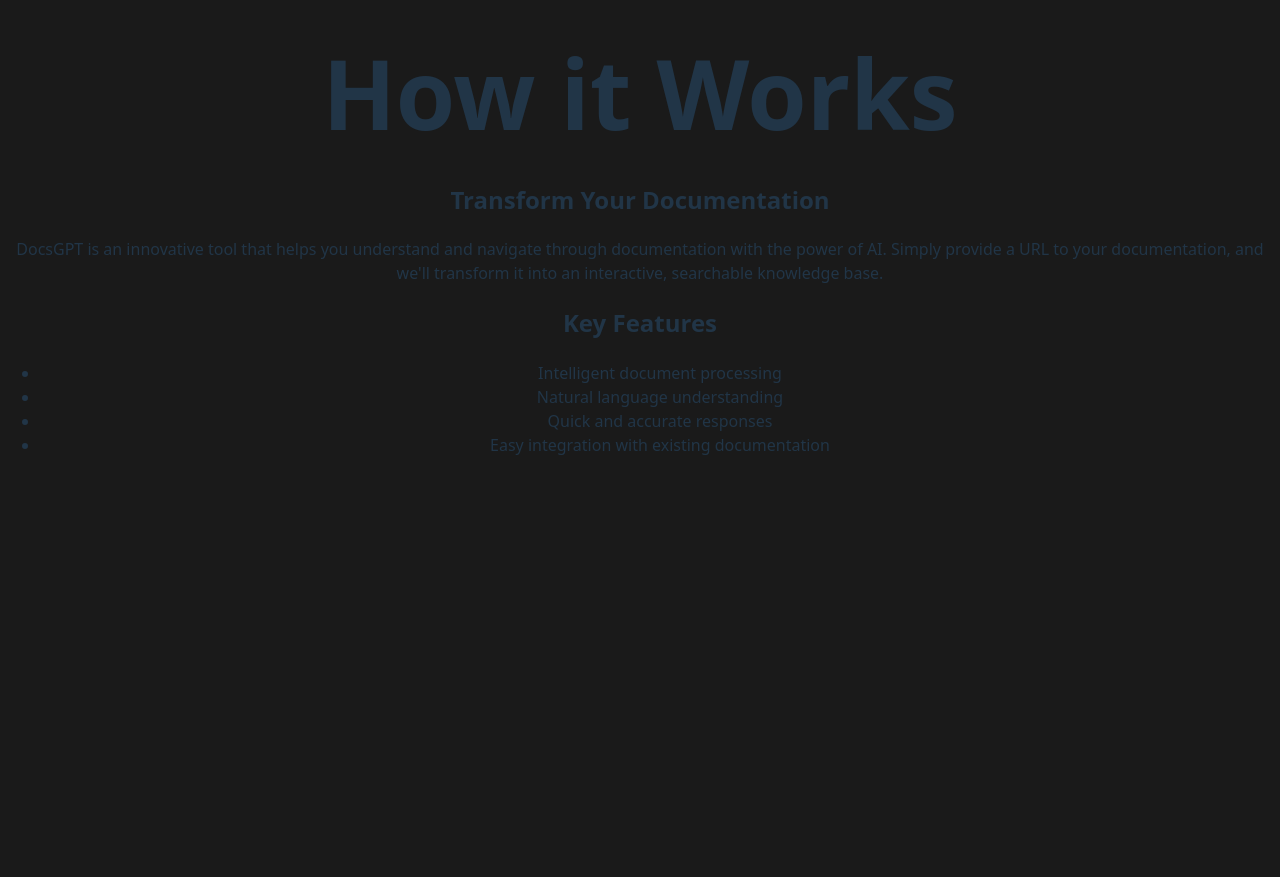
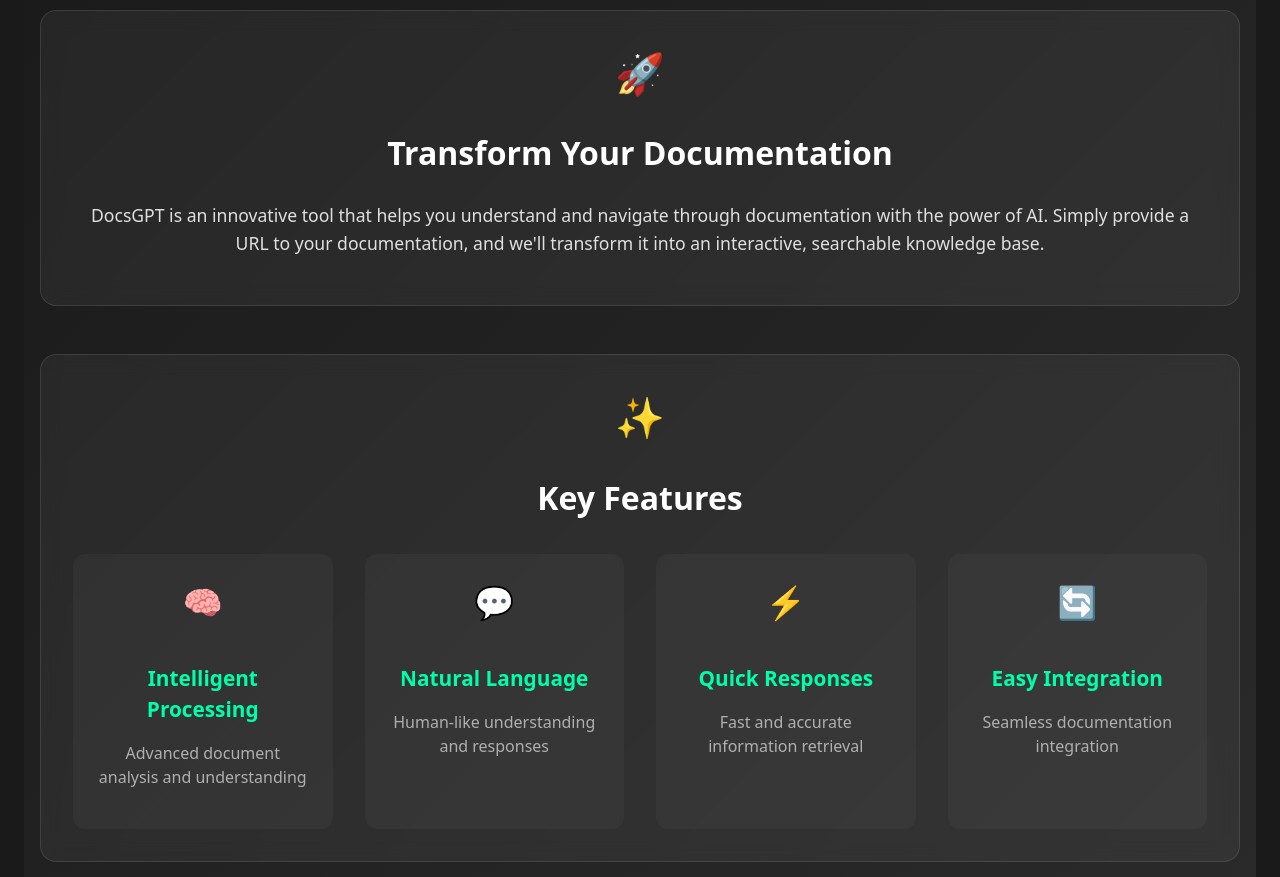
Before and after one commit to Ayan-Nalawade/Test, a React (Vite) app: page / in a window 1280 px wide. Shown: the part 1920-2797 px from the top of the page. Built offline with nearby package versions, Linux system fonts and the light colour scheme.

Commit message:
final updated website

```diff
--- a/src/App.css
+++ b/src/App.css
@@ -474,3 +474,187 @@
   font-size: 0.85rem;
   margin-top: 0.25rem;
 }
+
+/* About Section Styles */
+.about-main {
+  padding-top: 20px !important; /* Reduced from 60px to 20px */
+  margin-top: -40px; /* Added negative margin to pull section up */
+  background: linear-gradient(135deg, #1a1a1a 0%, #2a2a2a 100%);
+  position: relative;
+  z-index: 1;
+}
+
+.about-title {
+  font-size: 3.5rem;
+  color: #fff;
+  margin-bottom: 2rem;
+  text-align: center;
+  font-weight: 800;
+  background: linear-gradient(45deg, #00FFAB, #37FF8B);
+  -webkit-background-clip: text;
+  -webkit-text-fill-color: transparent;
+  text-shadow: 0 0 30px rgba(55, 255, 139, 0.3);
+}
+
+.about-container {
+  max-width: 1200px;
+  margin: 0 auto;
+  padding: 0 1rem;
+}
+
+.about-section {
+  margin-bottom: 3rem;
+}
+
+.about-card {
+  background: rgba(255, 255, 255, 0.05);
+  border-radius: 16px;
+  padding: 2rem;
+  backdrop-filter: blur(10px);
+  border: 1px solid rgba(255, 255, 255, 0.1);
+  transition: transform 0.3s ease, box-shadow 0.3s ease;
+}
+
+.about-card:hover {
+  transform: translateY(-5px);
+  box-shadow: 0 8px 30px rgba(0, 255, 171, 0.1);
+}
+
+.about-icon {
+  font-size: 2.5rem;
+  margin-bottom: 1rem;
+  text-align: center;
+}
+
+.about-section h2 {
+  color: #fff;
+  font-size: 2rem;
+  margin-bottom: 1.5rem;
+  text-align: center;
+  font-weight: 700;
+}
+
+.about-section p {
+  color: #e0e0e0;
+  line-height: 1.6;
+  font-size: 1.1rem;
+  margin-bottom: 1rem;
+}
+
+.features-grid {
+  display: grid;
+  grid-template-columns: repeat(auto-fit, minmax(240px, 1fr));
+  gap: 2rem;
+  margin-top: 2rem;
+}
+
+.feature-item {
+  text-align: center;
+  padding: 1.5rem;
+  background: rgba(255, 255, 255, 0.03);
+  border-radius: 12px;
+  transition: transform 0.3s ease;
+}
+
+.feature-item:hover {
+  transform: translateY(-3px);
+}
+
+.feature-icon {
+  font-size: 2rem;
+  margin-bottom: 1rem;
+  display: inline-block;
+}
+
+.feature-item h3 {
+  color: #00FFAB;
+  font-size: 1.3rem;
+  margin-bottom: 0.8rem;
+  font-weight: 600;
+}
+
+.feature-item p {
+  color: #b0b0b0;
+  font-size: 1rem;
+  line-height: 1.5;
+}
+
+@media (max-width: 768px) {
+  .about-title {
+    font-size: 2.5rem;
+  }
+
+  .features-grid {
+    grid-template-columns: 1fr;
+    gap: 1.5rem;
+  }
+
+  .about-card {
+    padding: 1.5rem;
+  }
+}
+
+/* Contact Section Styles */
+.contact-main {
+  padding-top: 40px;
+  min-height: auto !important;
+}
+
+.contact-info {
+  background: rgba(255, 255, 255, 0.05);
+  border-radius: 16px;
+  padding: 2rem;
+  backdrop-filter: blur(10px);
+  border: 1px solid rgba(255, 255, 255, 0.1);
+  max-width: 400px;
+  margin: 0 auto;
+}
+
+.contact-info h2 {
+  color: #fff;
+  font-size: 2rem;
+  margin-bottom: 1.5rem;
+  font-weight: 600;
+  background: linear-gradient(45deg, #00FFAB, #37FF8B);
+  -webkit-background-clip: text;
+  -webkit-text-fill-color: transparent;
+}
+
+.contact-details {
+  display: flex;
+  flex-direction: column;
+  gap: 1.5rem;
+}
+
+.contact-item {
+  display: flex;
+  align-items: center;
+  gap: 1rem;
+  padding: 0.5rem;
+  transition: transform 0.3s ease;
+}
+
+.contact-item:hover {
+  transform: translateX(5px);
+}
+
+.contact-icon {
+  font-size: 1.5rem;
+}
+
+.contact-link {
+  color: #00FFAB;
+  text-decoration: none;
+  font-size: 1.1rem;
+  transition: color 0.3s ease;
+}
+
+.contact-link:hover {
+  color: #37FF8B;
+  text-decoration: underline;
+}
+
+.contact-text {
+  color: #e0e0e0;
+  font-size: 1.1rem;
+}
--- a/src/assets/components/Navbar.tsx
+++ b/src/assets/components/Navbar.tsx
@@ -37,11 +37,6 @@
               </Link>
             </li>
             <li className="nav-item">
-              <Link to="docs" smooth={true} duration={500} className="nav-link">
-                Enter URL
-              </Link>
-            </li>
-            <li className="nav-item">
               <Link to="about" smooth={true} duration={500} className="nav-link">
                 How it works
               </Link>
--- a/src/pages/About.tsx
+++ b/src/pages/About.tsx
@@ -2,25 +2,47 @@
 
 const About: React.FC = () => {
   return (
-    <main className="main-content">
-      <h1>How it Works</h1>
+    <main className="main-content about-main">
+      <h1 className="about-title">How it Works</h1>
       <div className="about-container">
         <section className="about-section">
+          <div className="about-card">
+            <div className="about-icon">🚀</div>
             <h2>Transform Your Documentation</h2>
             <p>
               DocsGPT is an innovative tool that helps you understand and navigate through documentation
               with the power of AI. Simply provide a URL to your documentation, and we'll transform it
               into an interactive, searchable knowledge base.
             </p>
+          </div>
         </section>
-        <section className="about-section">
+        <section className="about-section features-section">
+          <div className="about-card">
+            <div className="about-icon">✨</div>
             <h2>Key Features</h2>
-          <ul>
-            <li>Intelligent document processing</li>
-            <li>Natural language understanding</li>
-            <li>Quick and accurate responses</li>
-            <li>Easy integration with existing documentation</li>
-          </ul>
+            <div className="features-grid">
+              <div className="feature-item">
+                <span className="feature-icon">🧠</span>
+                <h3>Intelligent Processing</h3>
+                <p>Advanced document analysis and understanding</p>
+              </div>
+              <div className="feature-item">
+                <span className="feature-icon">💬</span>
+                <h3>Natural Language</h3>
+                <p>Human-like understanding and responses</p>
+              </div>
+              <div className="feature-item">
+                <span className="feature-icon">⚡</span>
+                <h3>Quick Responses</h3>
+                <p>Fast and accurate information retrieval</p>
+              </div>
+              <div className="feature-item">
+                <span className="feature-icon">🔄</span>
+                <h3>Easy Integration</h3>
+                <p>Seamless documentation integration</p>
+              </div>
+            </div>
+          </div>
         </section>
       </div>
     </main>
--- a/src/pages/Contact.tsx
+++ b/src/pages/Contact.tsx
@@ -1,27 +1,28 @@
 import React from 'react';
 
 const Contact: React.FC = () => {
+  const email = 'docsGPT@gmail.com';
+  const subject = 'Inquiry about DocsGPT';
+  const body = 'Hi DocsGPT team,\n\nI would like to inquire about...';
+
+  const mailtoLink = `mailto:${email}?subject=${encodeURIComponent(subject)}&body=${encodeURIComponent(body)}`;
+
   return (
-    <main className="main-content">
-      <h1>Contact Us</h1>
-      <div className="contact-container">
-        <form className="contact-form">
-          <div className="form-group">
-            <label htmlFor="name">Name</label>
-            <input type="text" id="name" name="name" required />
+    <main className="main-content contact-main">
+      <div className="contact-info">
+        <h2>Contact Us</h2>
+        <div className="contact-details">
+          <div className="contact-item">
+            <span className="contact-icon">📧</span>
+            <a href={mailtoLink} className="contact-link">
+              {email}
+            </a>
           </div>
-          <div className="form-group">
-            <label htmlFor="email">Email</label>
-            <input type="email" id="email" name="email" required />
+          <div className="contact-item">
+            <span className="contact-icon">📞</span>
+            <span className="contact-text">123-456-7890</span>
           </div>
-          <div className="form-group">
-            <label htmlFor="message">Message</label>
-            <textarea id="message" name="message" rows={5} required></textarea>
-          </div>
-          <button type="submit" className="custom-button">
-            Send Message
-          </button>
-        </form>
+        </div>
       </div>
     </main>
   );
```
Lines whose indentation alone changed are shown as unchanged.
